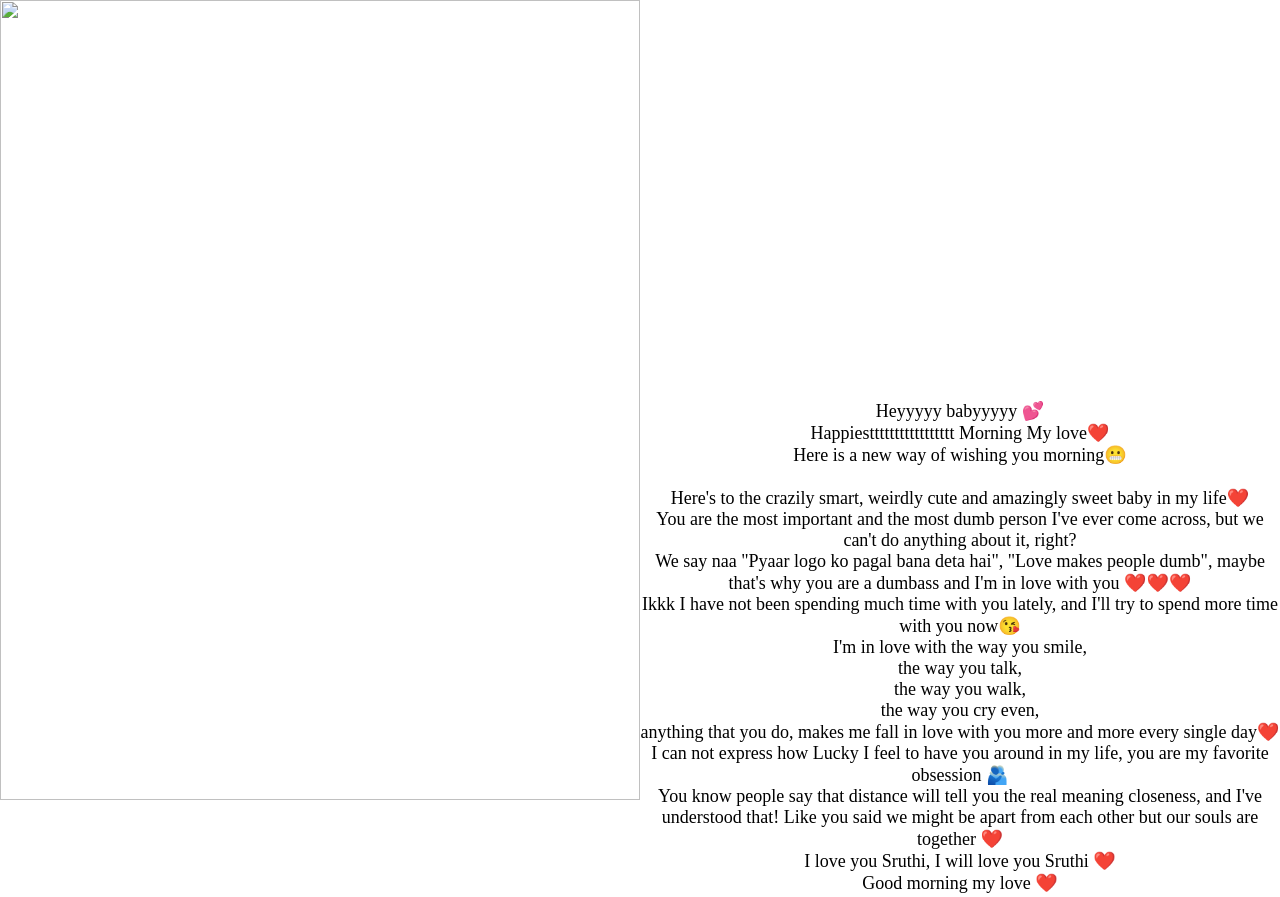
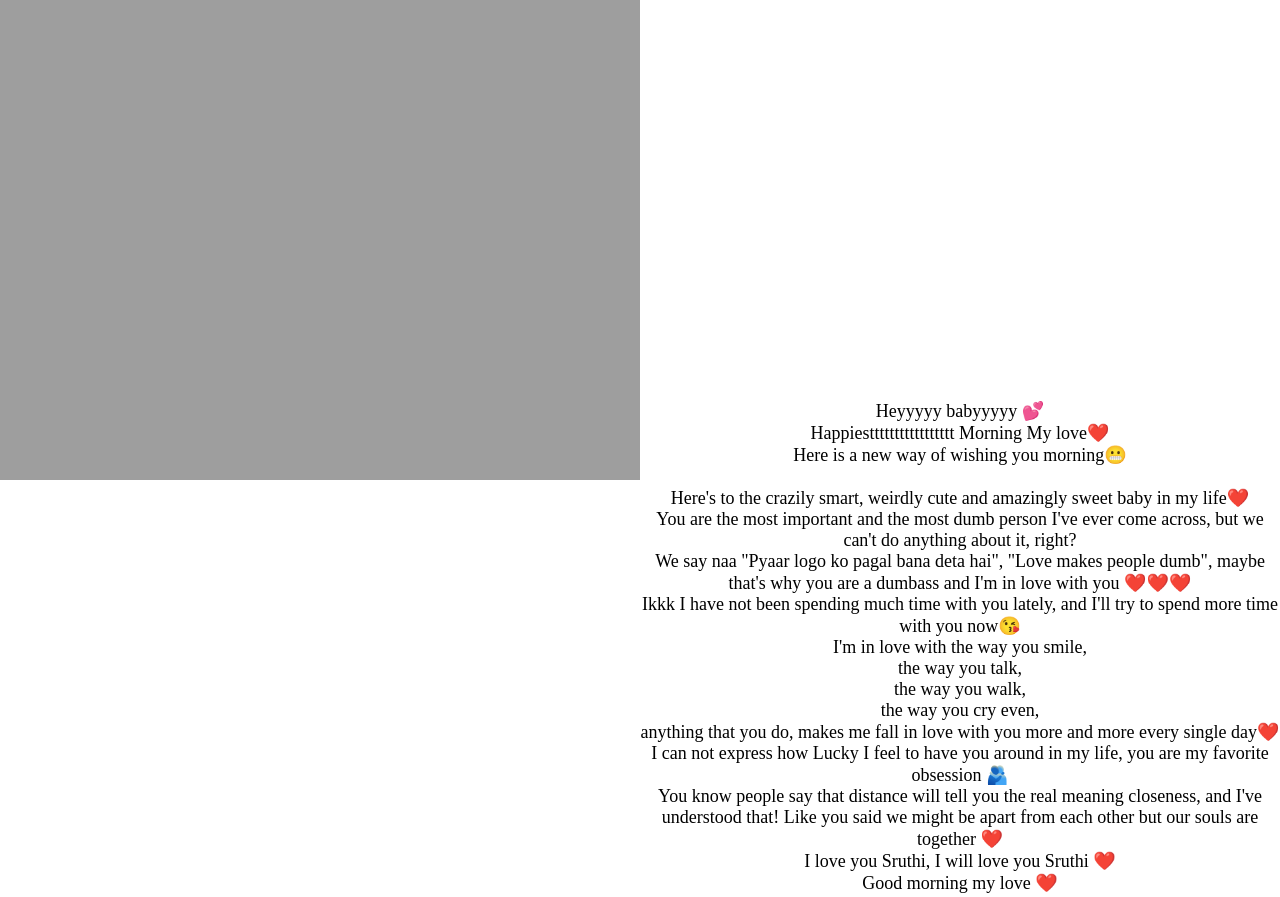
Before and after one commit to aman-suri/aman, a plain HTML site: page index.html in a window 1280 px wide. Shown: the top 897 px of the page. Drawn offline with Linux system fonts and the light colour scheme; the site is published under a folder, as on GitHub Pages, so addresses that start at the root find nothing.

Commit message:
Update index.html

```diff
--- a/index.html
+++ b/index.html
@@ -4,7 +4,7 @@
     </head>
     <body style="margin: 0;">
         <div style="width: 50%;float: left">
-            <img src="/images/IMG_20210413_144456.jpg", width="100%">
+            <img src="images/IMG_20210413_144456.jpg", width="100%">
         </div>
 
         <div style="width: 100%;height: 100vh;">
```
